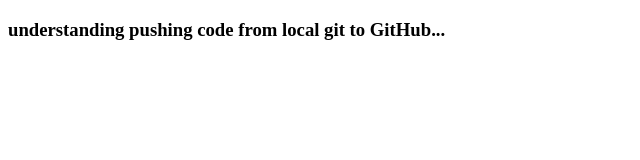
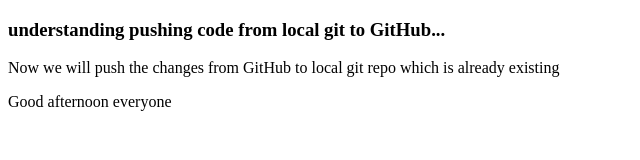
Before and after one commit to feb-git-2021/Sept-2024-walmart, a plain HTML site: page index.html in a window 1280 px wide. Shown: the whole page, without its empty margins (0-640 px from the left). Drawn offline with Linux system fonts and the light colour scheme.

Commit message:
Update index.html with two new p tags

```diff
--- a/index.html
+++ b/index.html
@@ -7,5 +7,7 @@
 </head>
 <body>
     <h3> understanding pushing  code from local git to GitHub...</h3>
+    <p>Now we will push the changes from GitHub to local git repo which is already existing</p>
+    <p>Good afternoon everyone</p>
 </body>
 </html>
```
